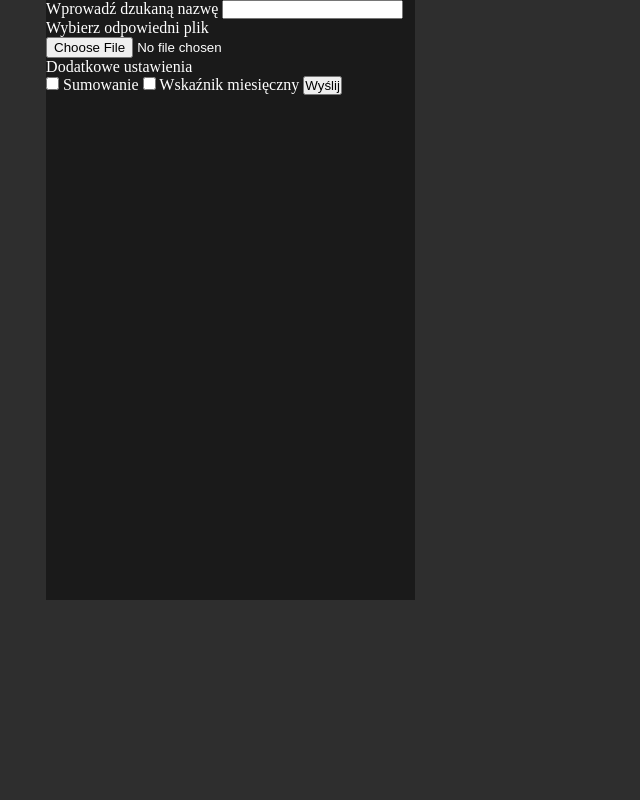
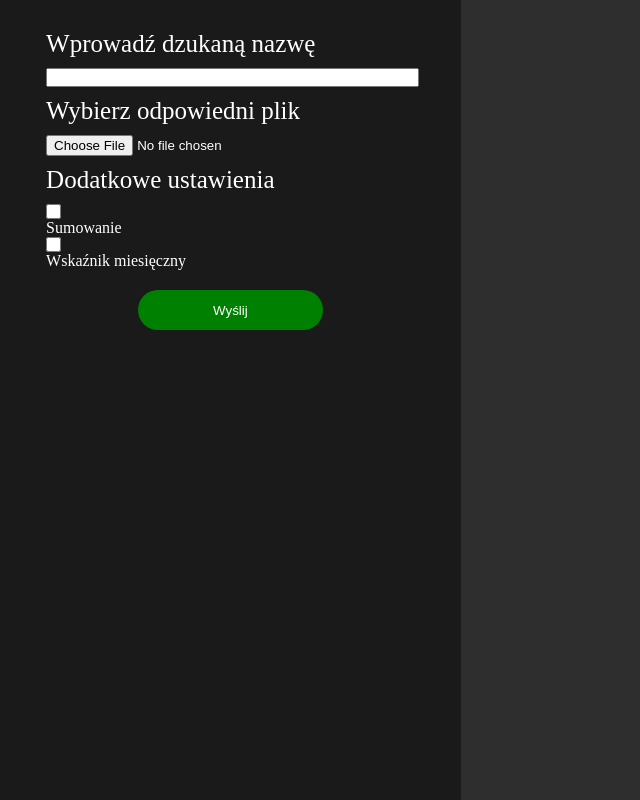
Before and after one commit to mmrybczynski/Search-and-analytics-platform, a PHP site: page / in a window 1280 px wide. Shown: the whole page, without its empty margins (0-640 px from the left). Run offline with PHP 8.4, Linux system fonts and the light colour scheme.

Commit message:
UI/UX improvements

```diff
--- a/index.html
+++ b/index.html
@@ -9,15 +9,15 @@
         <div class="container">
             <div class="left">
                 <form id="myForm">
-                    <label for="searchingName">Wprowadź dzukaną nazwę</label>
+                    <label class="main-label" for="searchingName">Wprowadź dzukaną nazwę</label>
                     <input type="text" id="searchingName" name="searchingName"/>
-                    <label for="fileToanalyze">Wybierz odpowiedni plik</label>
+                    <label class="main-label" for="fileToanalyze">Wybierz odpowiedni plik</label>
                     <input type="file" id="fileToanalyze" name="fileToanalyze"/>
                     <p>Dodatkowe ustawienia</p>
                     <input type="checkbox" id="sumowanie" name="sumowanie"/>
-                    <label for="sumowanie">Sumowanie</label>
+                    <label class="subMenuLabel" for="sumowanie">Sumowanie</label>
                     <input type="checkbox" id="miesiecznyWskaznik" name="miesiecznyWskaznik"/>
-                    <label for="miesiecznyWskaznik">Wskaźnik miesięczny</label>
+                    <label class="subMenuLabel" for="miesiecznyWskaznik">Wskaźnik miesięczny</label>
                     <input type="submit" value="Wyślij"/>
                 </form>
             </div>
--- a/style.css
+++ b/style.css
@@ -15,6 +15,10 @@ body {
 
 .left {
     width: 40%;
+    background-color: rgb(26, 26, 26);
+    height: 100vh;
+    max-height: 100vh;
+    overflow: hidden;
 }
 
 .right {
@@ -25,7 +29,43 @@ body {
 form {
     display: block;
     width: 80%;
-    background-color: rgb(26, 26, 26);
     height: 600px;
-    margin: 0 auto 0 auto;
+    margin: 30px auto 0 auto;
 }
+
+input[type=text], .main-label, p {
+    display: block;
+    width: 100%;
+    margin: 10px 0 10px 0;
+}
+.main-label, p {
+    font-size: 25px;
+}
+
+input[type=checkbox] {
+    display: block;
+    width: 15px;
+    height: 15px;;
+}
+
+.subMenuLabel {
+    display: inline-block;
+    width: 100%;
+}
+
+input[type=submit] {
+    display: block;
+    width: 50%;
+    height: 40px;
+    margin: 20px auto 0 auto;
+    background-color: green;
+    color: white;
+    border-radius: 20px;
+    border: none;
+    outline: none;
+    transition: all 0.2s ease;
+}
+input[type=submit]:hover {
+    background-color: rgb(2, 195, 2);
+    cursor: pointer;
+}
```
